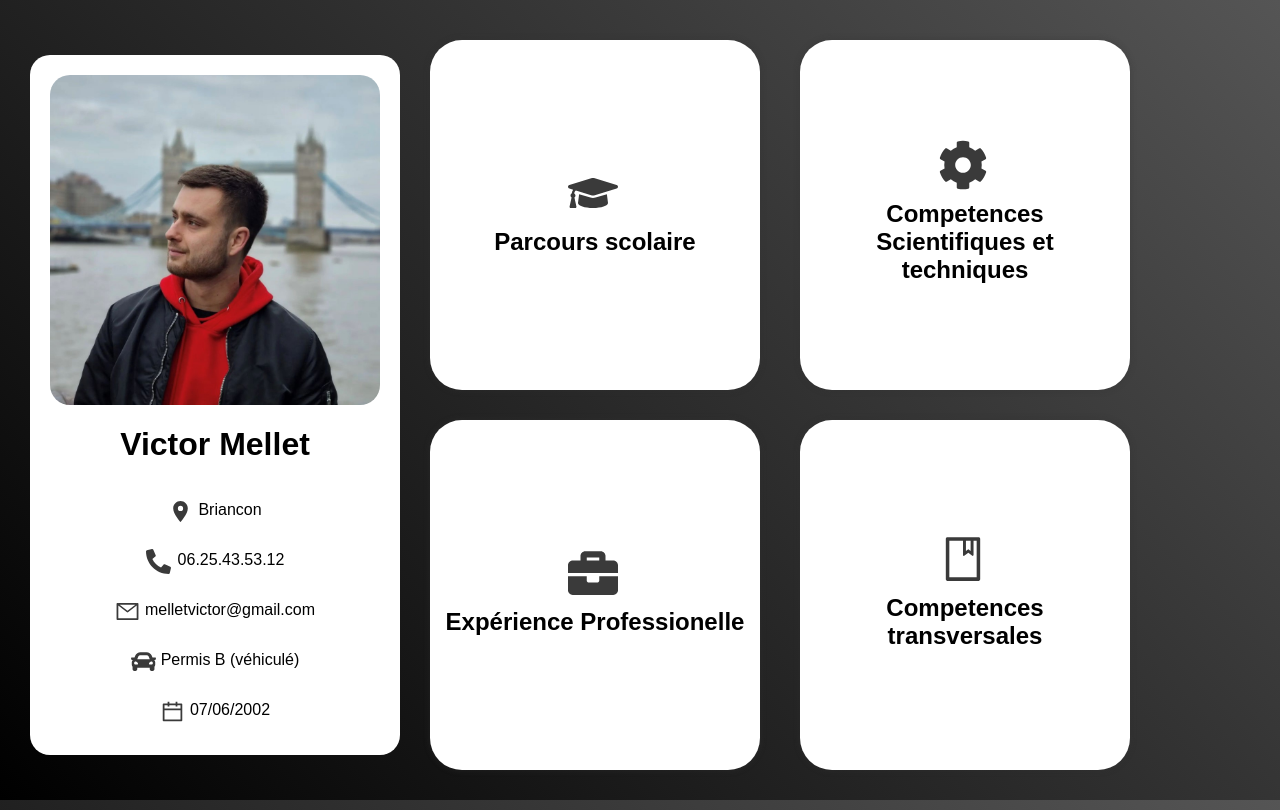
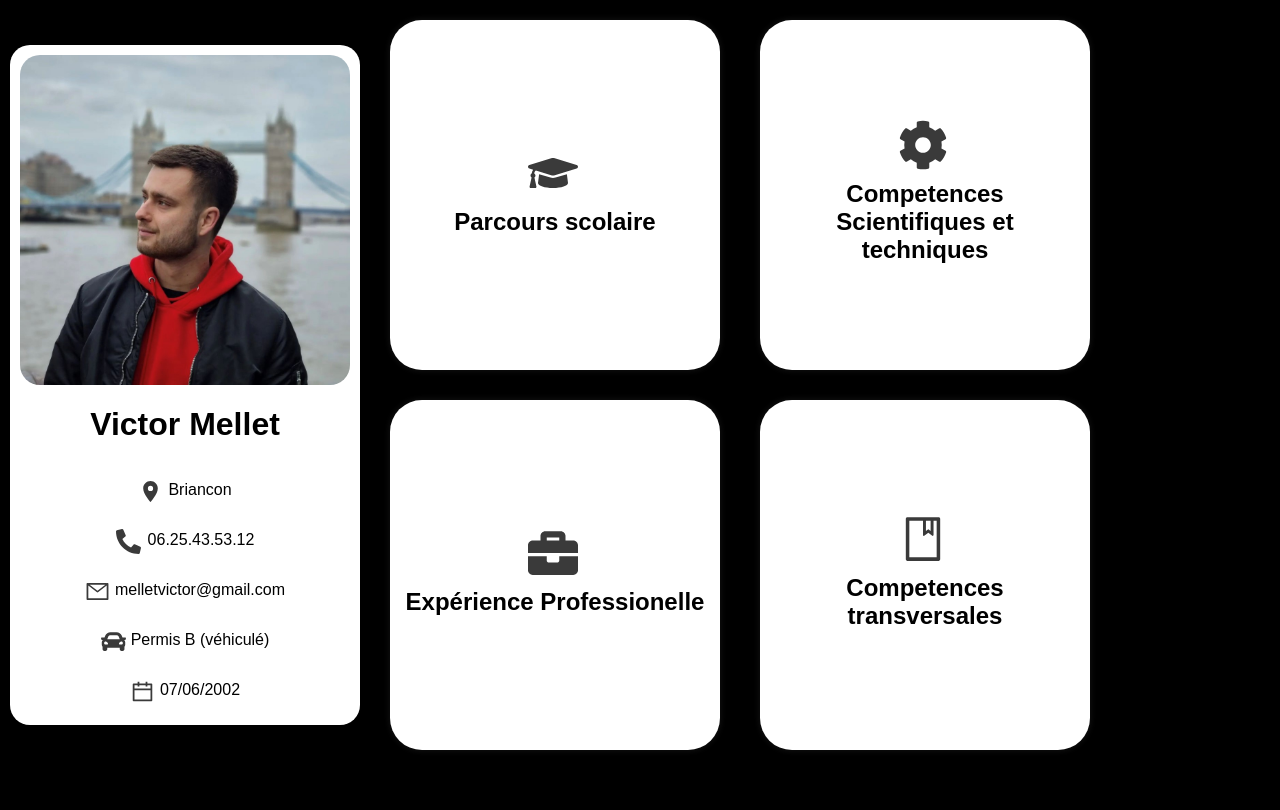
Before and after one commit to oliFYP/victor-mellet-portfolio, a React (Create React App) app: page / in a window 1280 px wide. Built offline with nearby package versions, Linux system fonts and the light colour scheme.

Commit message:
new refinements

```diff
--- a/src/App.css
+++ b/src/App.css
@@ -2,7 +2,7 @@
 body {
   height: 100vh;
   width: auto;
-  background: linear-gradient(45deg, rgb(0, 0, 0), rgb(85, 85, 85));
+  background: black;
 
 
 }
@@ -10,7 +10,7 @@ body {
     max-width: 100%;
     max-height: 100%;
   font-family: Arial;
-  padding: 20px;
+  padding: 0px;
 
   align-items: center;
   justify-items: center;
@@ -37,8 +37,8 @@ body {
     flex-direction: column;
     background-color: white;
     border-radius: 20px;
-    padding: 20px;
-    margin: 20px;
+    padding: 10px;
+    margin: 10px;
 
 }
 .bdc{
```
